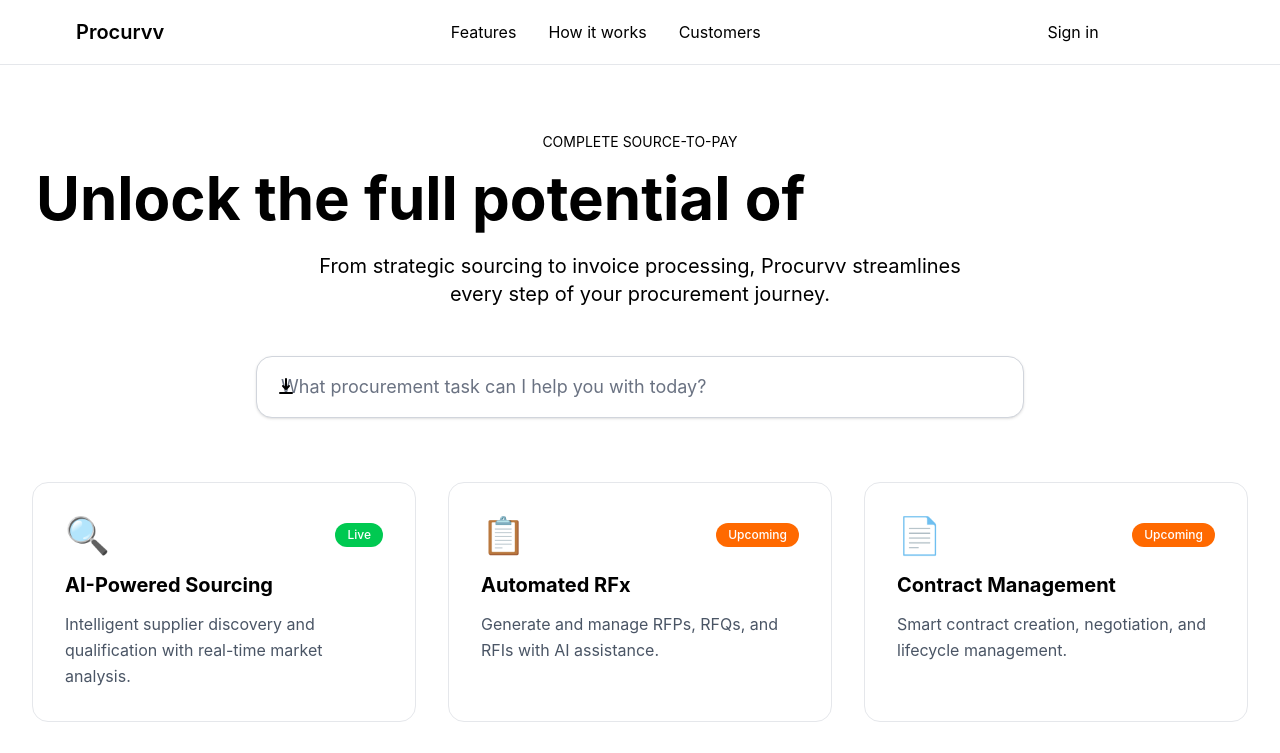
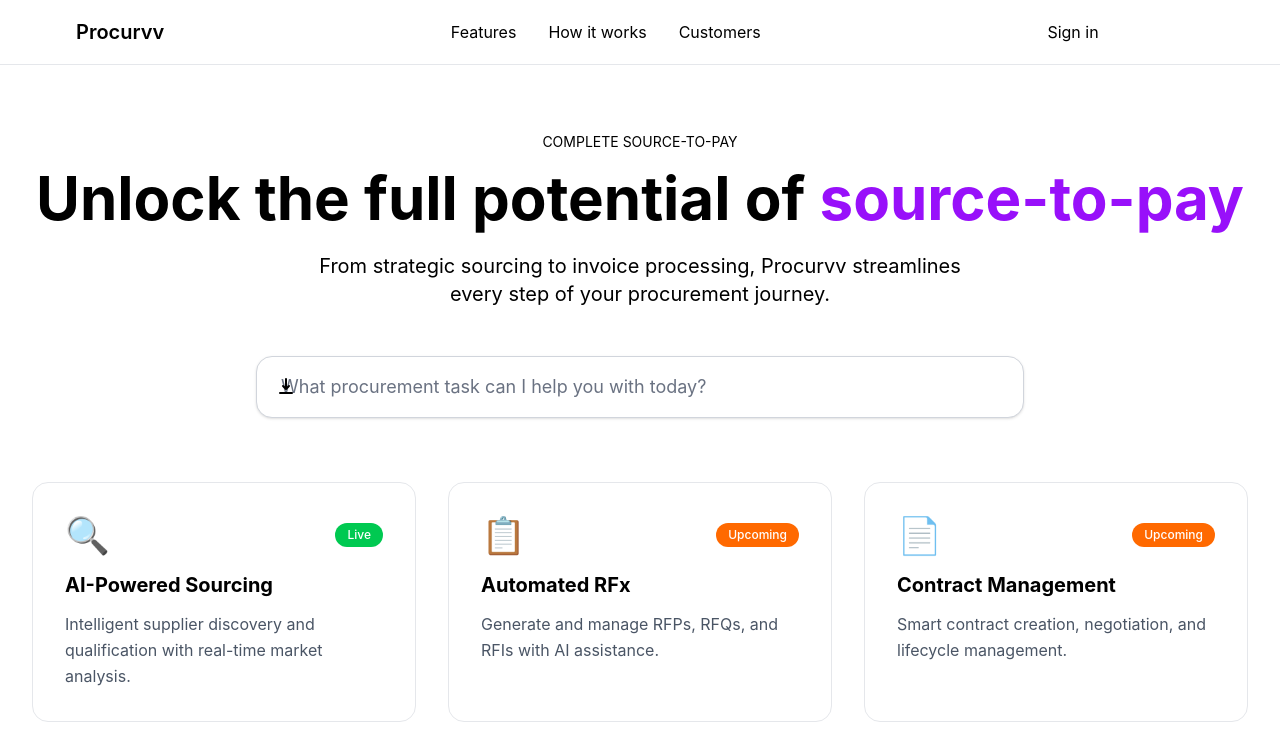
Before and after one commit to VishakBaddur/GPTforProcurement, a Next.js app: page / in a window 1280 px wide. Shown: the top 753 px of the page. Built offline with nearby package versions, Linux system fonts and the light colour scheme.

Commit message:
FIX: Make 'source-to-pay' text visible by using solid purple color instead of transparent gradient

```diff
--- a/src/components/LandingPage.tsx
+++ b/src/components/LandingPage.tsx
@@ -137,7 +137,7 @@
               className="text-4xl md:text-6xl font-bold text-black mb-6"
             >
               Unlock the full potential of{' '}
-              <span className="bg-gradient-to-r from-procurvv-accent-blue to-procurvv-accent bg-clip-text text-transparent">
+              <span className="text-purple-600">
                 source-to-pay
               </span>
             </motion.h1>
```
